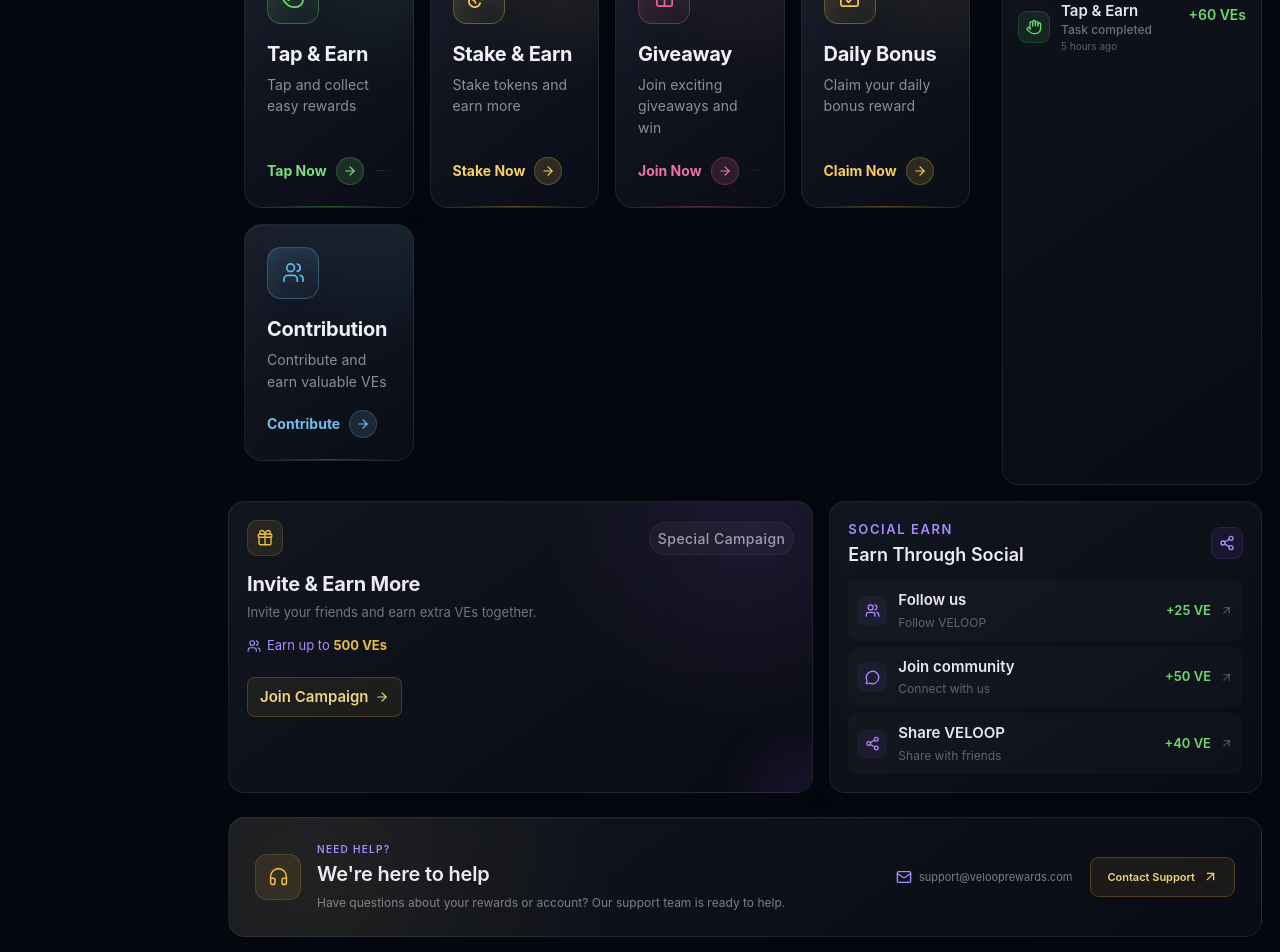
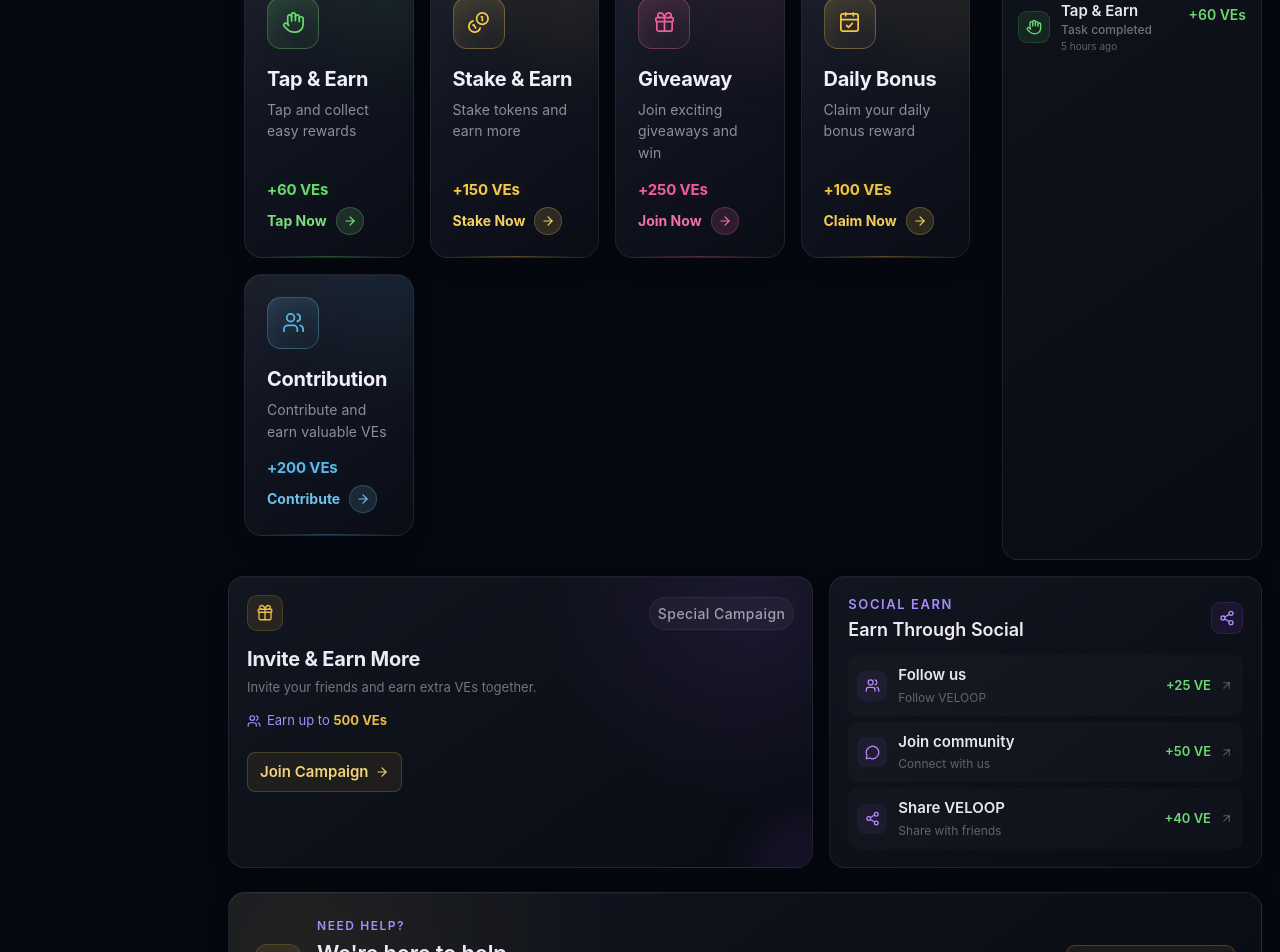
Before and after one commit to SANAPARVEEN-cmd/veloop-rewards-home-page-, a React (Vite) app: page / in a window 1280 px wide. Shown: the part 1420-2372 px from the top of the page. Built offline with nearby package versions, Linux system fonts and the light colour scheme.

Commit message:
fix width and spacing of featurecards and also fonts of support card

```diff
--- a/src/components/home/FeatureCard.jsx
+++ b/src/components/home/FeatureCard.jsx
@@ -8,6 +8,7 @@
 const FeatureCard = ({
     title,
     description,
+    reward,
     buttonText,
     icon: Icon,
     accent = "purple",
@@ -22,8 +23,10 @@
                 ${featured ? styles.featured : ""}
             `}
         >
+            {/* Background glow */}
             <div className={styles.cardGlow} />
 
+            {/* Top section */}
             <div className={styles.topRow}>
                 <div className={styles.iconWrapper}>
                     <Icon
@@ -40,13 +43,19 @@
                 )}
             </div>
 
+            {/* Card content */}
             <div className={styles.content}>
                 <h3>{title}</h3>
 
                 <p>{description}</p>
             </div>
 
+            {/* Bottom section */}
             <div className={styles.bottomRow}>
+                <div className={styles.reward}>
+                    {reward}
+                </div>
+
                 <button
                     type="button"
                     className={styles.actionButton}
--- a/src/components/home/FeatureCard.module.css
+++ b/src/components/home/FeatureCard.module.css
@@ -334,6 +334,10 @@
     margin-top: 18px;
 }
 
+/*
+   FIX: titles no longer use nowrap + ellipsis,
+   so long titles wrap instead of being cut off.
+*/
 .content h3 {
     margin: 0 0 7px;
 
@@ -345,10 +349,8 @@
     line-height: 1.25;
     letter-spacing: -0.012em;
 
-    white-space: nowrap;
-
-    overflow: hidden;
-    text-overflow: ellipsis;
+    white-space: normal;
+    overflow-wrap: anywhere;
 }
 
 .content p {
@@ -363,11 +365,20 @@
 
     line-height: 1.55;
     letter-spacing: 0.005em;
+
+    overflow-wrap: anywhere;
 }
 
 
 /* =========================================
    BOTTOM ROW
+
+   FIX: this row used to be a single non-wrapping
+   line, so on narrow cards the button + arrow ran
+   past the card edge and got clipped by
+   overflow: hidden. It now wraps: reward on one
+   line, action button on the next, whenever both
+   don't fit side by side.
 ========================================= */
 
 .bottomRow {
@@ -375,13 +386,44 @@
     z-index: 2;
 
     display: flex;
+    flex-wrap: wrap;
     align-items: center;
-    justify-content: space-between;
 
-    gap: 12px;
+    column-gap: 12px;
+    row-gap: 10px;
 
     margin-top: auto;
     padding-top: 18px;
+
+    min-width: 0;
+}
+
+
+/* =========================================
+   REWARD
+========================================= */
+
+.reward {
+    flex-shrink: 0;
+
+    color: var(--card-accent);
+
+    font-size: 15px;
+    font-weight: 700;
+
+    line-height: 1;
+
+    letter-spacing: -0.01em;
+
+    white-space: nowrap;
+
+    text-shadow:
+        0 0 14px
+        color-mix(
+            in srgb,
+            var(--card-accent) 18%,
+            transparent
+        );
 }
 
 
@@ -394,6 +436,8 @@
     align-items: center;
 
     gap: 9px;
+
+    max-width: 100%;
 
     padding: 0;
 
@@ -418,6 +462,15 @@
     cursor: pointer;
 }
 
+.actionButton:hover {
+    color:
+        color-mix(
+            in srgb,
+            var(--card-accent) 100%,
+            white
+        );
+}
+
 .arrowCircle {
     width: 28px;
     height: 28px;
@@ -425,6 +478,8 @@
     display: flex;
     align-items: center;
     justify-content: center;
+
+    flex-shrink: 0;
 
     border-radius: 50%;
 
@@ -461,14 +516,25 @@
 
 /* =========================================
    ACCENT LINE
+
+   FIX: hidden by default. It only shows on the
+   featured card, where there is room for it. On
+   small cards it was forcing the row wider than
+   the card. It also starts at zero width so it
+   can never push other items onto a new line.
 ========================================= */
 
 .accentLine {
-    flex: 1;
+    display: none;
 
+    flex: 1 1 0;
+
+    min-width: 0;
     max-width: 90px;
 
     height: 1px;
+
+    margin-left: auto;
 
     background:
         linear-gradient(
@@ -482,6 +548,12 @@
         );
 
     opacity: 0.7;
+}
+
+.featured .accentLine {
+    display: block;
+
+    min-width: 15px;
 }
 
 
@@ -544,6 +616,14 @@
     .content p {
         font-size: 13px;
     }
+
+    .reward {
+        font-size: 14px;
+    }
+
+    .actionButton {
+        font-size: 13px;
+    }
 }
 
 
@@ -575,6 +655,10 @@
 
     .content p {
         font-size: 13px;
+    }
+
+    .reward {
+        font-size: 14px;
     }
 
     .actionButton {
@@ -618,7 +702,13 @@
     }
 
     .bottomRow {
+        column-gap: 10px;
+        row-gap: 8px;
         padding-top: 16px;
+    }
+
+    .reward {
+        font-size: 14px;
     }
 
     .actionButton {
@@ -628,6 +718,10 @@
     .arrowCircle {
         width: 26px;
         height: 26px;
+    }
+
+    .accentLine {
+        max-width: 45px;
     }
 }
 
--- a/src/components/home/SupportCard.module.css
+++ b/src/components/home/SupportCard.module.css
@@ -96,7 +96,7 @@
 
     color: #a98cff;
 
-    font-size: 10px;
+    font-size: 12px;
     font-weight: 600;
 
     letter-spacing: 0.13em;
@@ -107,7 +107,7 @@
 
     color: #eeeaf4;
 
-    font-size: 20px;
+    font-size: 22px;
     font-weight: 600;
 
     line-height: 1.25;
@@ -121,7 +121,7 @@
 
     color: rgba(218, 215, 227, 0.55);
 
-    font-size: 12px;
+    font-size: 14px;
     line-height: 1.6;
 }
 
@@ -147,15 +147,15 @@
 
     color: rgba(218, 215, 227, 0.55);
 
-    font-size: 11px;
+    font-size: 13px;
 
     white-space: nowrap;
     overflow-wrap: anywhere;
 }
 
 .email svg {
-    width: 16px;
-    height: 16px;
+    width: 17px;
+    height: 17px;
 
     color: #a98cff;
 }
@@ -181,7 +181,7 @@
 
     background: rgba(233, 189, 67, 0.08);
 
-    font-size: 11px;
+    font-size: 14px;
     font-weight: 600;
 
     white-space: nowrap;
--- a/src/data/featureData.js
+++ b/src/data/featureData.js
@@ -14,62 +14,78 @@
         id: 1,
         title: "Daily Streak",
         description: "Keep your streak active and earn VEs",
+        reward: "+100 VEs",
         buttonText: "Start",
         icon: Flame,
         accent: "orange",
     },
+
     {
         id: 2,
         title: "Watch Ads",
         description: "Watch short ads and earn VEs",
+        reward: "+80 VEs",
         buttonText: "Watch",
         icon: Play,
         accent: "purple",
     },
+
     {
         id: 3,
         title: "Mine & Earn",
         description: "Mine tokens and grow your rewards",
+        reward: "+120 VEs",
         buttonText: "Mine Now",
         icon: Pickaxe,
         accent: "blue",
     },
+
     {
         id: 4,
         title: "Tap & Earn",
         description: "Tap and collect easy rewards",
+        reward: "+60 VEs",
         buttonText: "Tap Now",
         icon: Hand,
         accent: "green",
     },
+
     {
         id: 5,
         title: "Stake & Earn",
         description: "Stake tokens and earn more",
+        reward: "+150 VEs",
         buttonText: "Stake Now",
         icon: Coins,
         accent: "gold",
     },
+
     {
         id: 6,
         title: "Giveaway",
         description: "Join exciting giveaways and win",
+        reward: "+250 VEs",
         buttonText: "Join Now",
         icon: Gift,
         accent: "pink",
+        featured: true,
     },
+
     {
         id: 7,
         title: "Daily Bonus",
         description: "Claim your daily bonus reward",
+        reward: "+100 VEs",
         buttonText: "Claim Now",
         icon: CalendarCheck,
         accent: "yellow",
     },
+
     {
         id: 8,
         title: "Contribution",
         description: "Contribute and earn valuable VEs",
+        reward: "+200 VEs",
         buttonText: "Contribute",
         icon: Users,
         accent: "cyan",
```
